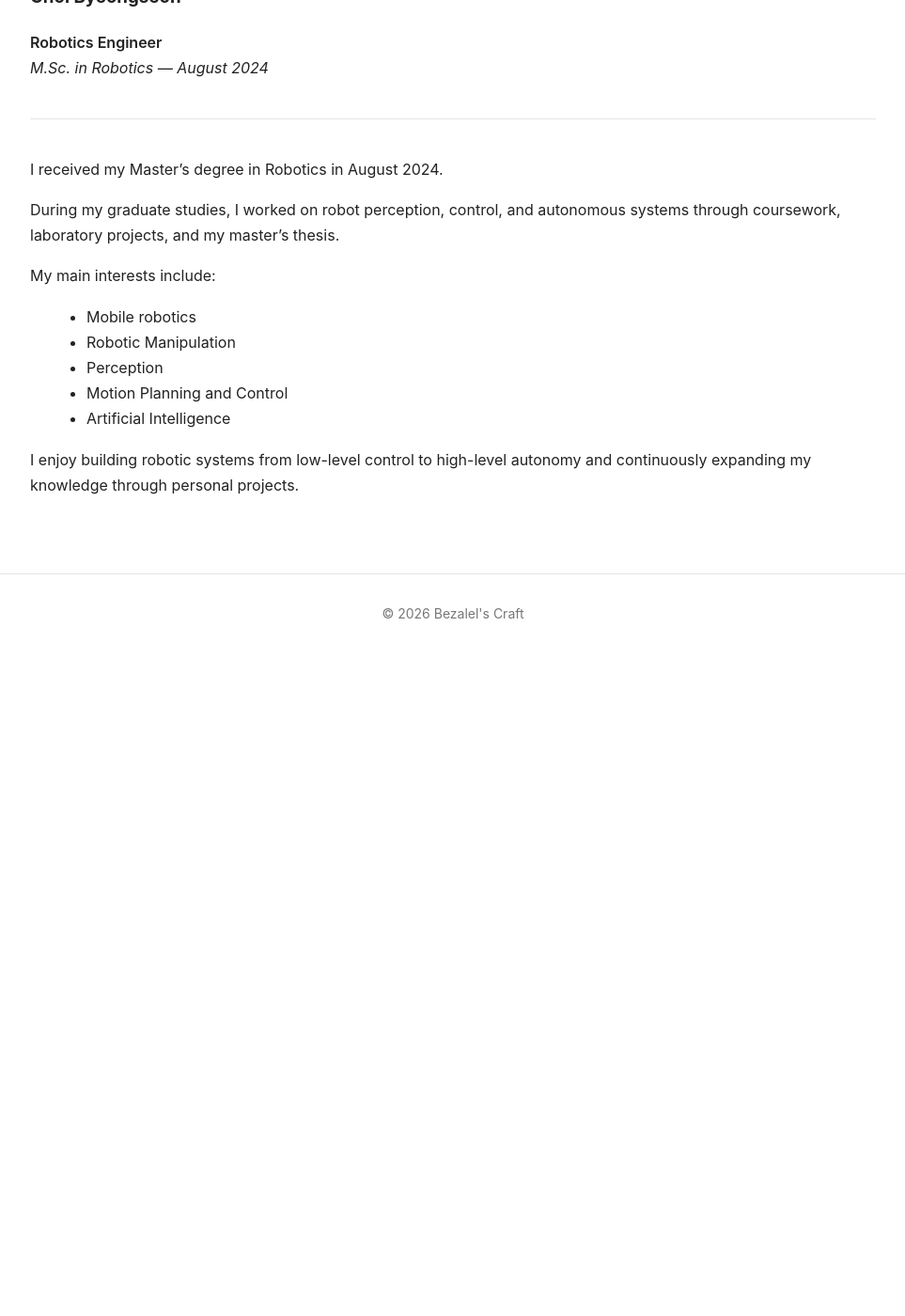
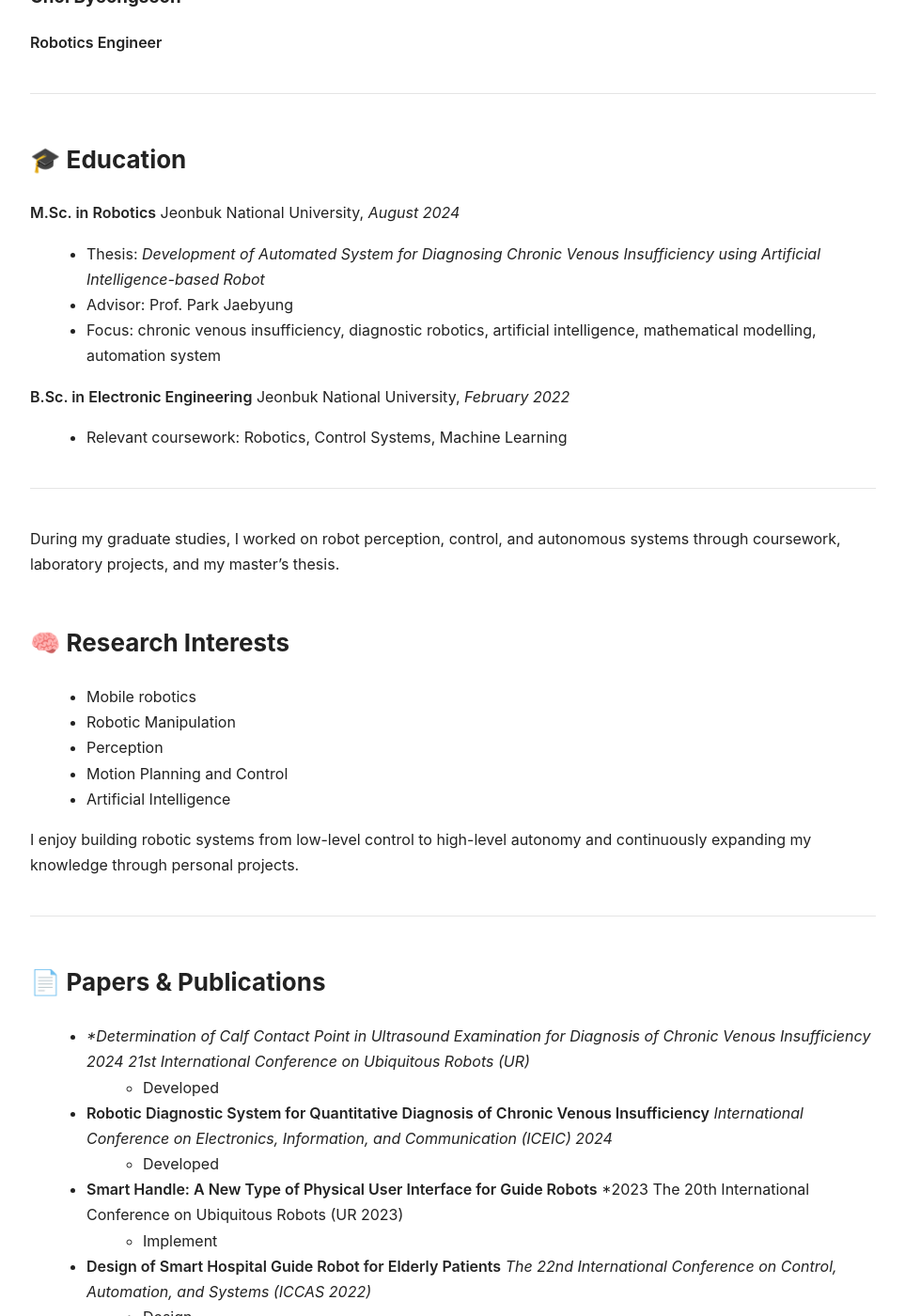
Before and after one commit to SUN1031/SUN1031.github.io, a Jekyll site: the page built from about.md, in a window 1280 px wide and 1400 px high, scrolled down 288 px. Shown: the whole window at 94% size, without its empty margins (158-1121 px from the left). Built offline with Jekyll 4.4.1, drawn with Linux system fonts in a browser that asks for light colours; before the commit the page ends 983 px from its top, so only the background shows below that; some of the changed text lies outside the part shown.

Commit message:
Update about.md

```diff
--- a/about.md
+++ b/about.md
@@ -4,17 +4,30 @@ title: About
 ---
 
 # About Me
+
 ### Choi Byeongseon
+
 **Robotics Engineer**
-*M.Sc. in Robotics — August 2024*
 
 ---
 
-I received my Master’s degree in Robotics in August 2024.
+## 🎓 Education
+
+**M.Sc. in Robotics**
+Jeonbuk National University, *August 2024*
+- Thesis: *Development of Automated System for Diagnosing Chronic Venous Insufficiency using Artificial Intelligence-based Robot*
+- Advisor: Prof. Park Jaebyung
+- Focus: chronic venous insufficiency, diagnostic robotics, artificial intelligence, mathematical modelling, automation system
+
+**B.Sc. in Electronic Engineering**
+Jeonbuk National University, *February 2022*
+- Relevant coursework: Robotics, Control Systems, Machine Learning
+
+---
 
 During my graduate studies, I worked on robot perception, control, and autonomous systems through coursework, laboratory projects, and my master’s thesis.
 
-My main interests include:
+## 🧠 Research Interests
 
 - Mobile robotics
 - Robotic Manipulation
@@ -23,3 +36,27 @@ My main interests include:
 - Artificial Intelligence
 
 I enjoy building robotic systems from low-level control to high-level autonomy and continuously expanding my knowledge through personal projects.
+
+---
+
+## 📄 Papers & Publications
+
+- **Determination of Calf Contact Point in Ultrasound Examination for Diagnosis of Chronic Venous Insufficiency*
+  *2024 21st International Conference on Ubiquitous Robots (UR)*
+  - Developed
+
+- **Robotic Diagnostic System for Quantitative Diagnosis of Chronic Venous Insufficiency**
+  *International Conference on Electronics, Information, and Communication (ICEIC) 2024*
+  - Developed
+
+- **Smart Handle: A New Type of Physical User Interface for Guide Robots**
+  *2023 The 20th International Conference on Ubiquitous Robots (UR 2023)
+  - Implement
+
+- **Design of Smart Hospital Guide Robot for Elderly Patients**
+  *The 22nd International Conference on Control, Automation, and Systems (ICCAS 2022)*
+  - Design
+
+- **Development of Hospital Guide Robot With Stable Mobility and Improved Human-robot Interaction**
+  *Journal of Institute of Control, Robotics and Systems* (2023) 29(11):921-927
+  - Implement
```
